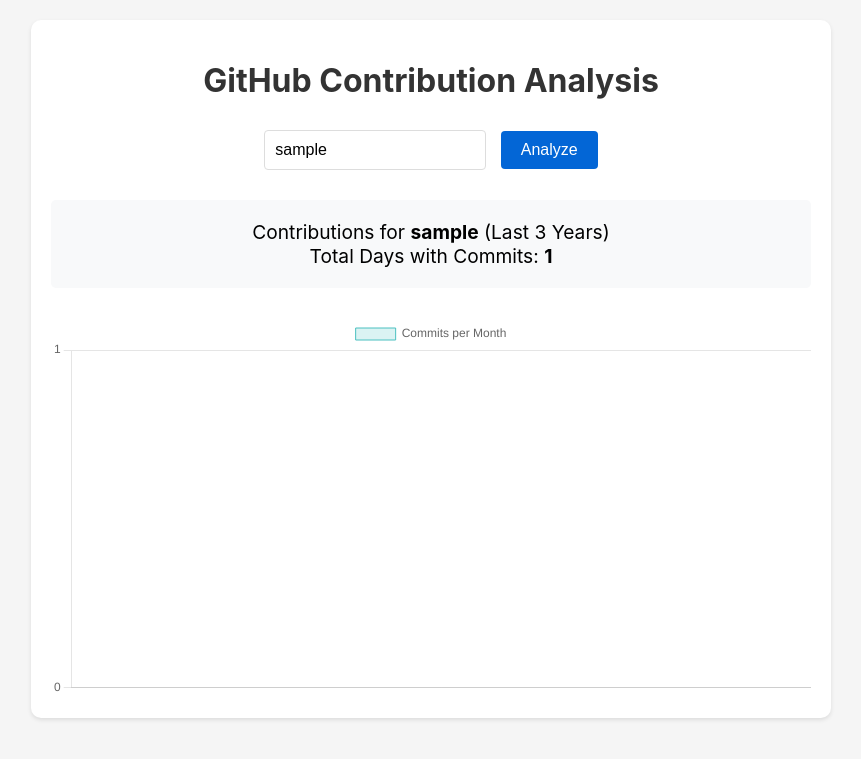
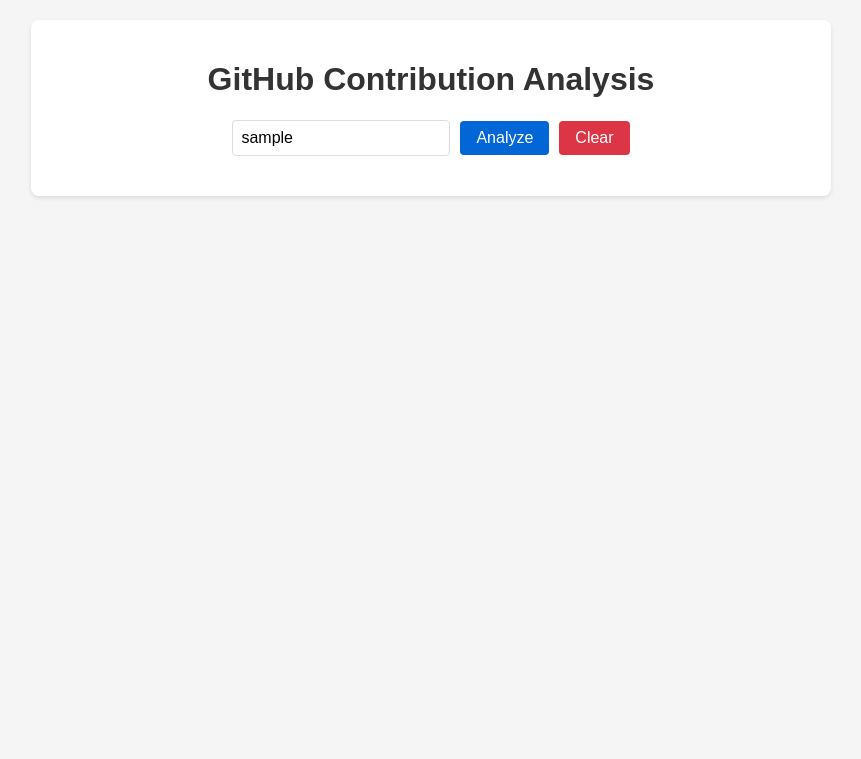
Before and after one commit to lebraat/github-contribution-analysis, a Flask app: template templates/index.html in a window 1280 px wide. Shown: the top 759 px of the page, without its empty margins (209-1070 px from the left). Run offline with Flask 3, Linux system fonts and the light colour scheme; the template is opened without the code that fills it: most values are stand-ins (such as "Sample title", 1, 10 or a date in 2020).

Commit message:
Add clear button and prevent form resubmission

```diff
--- a/templates/index.html
+++ b/templates/index.html
@@ -4,10 +4,11 @@
     <meta charset="UTF-8">
     <meta name="viewport" content="width=device-width, initial-scale=1.0">
     <title>GitHub Contribution Analysis</title>
+    <link rel="icon" type="image/x-icon" href="/favicon.ico">
     <script src="https://cdn.jsdelivr.net/npm/chart.js"></script>
     <style>
         body {
-            font-family: -apple-system, BlinkMacSystemFont, 'Segoe UI', Roboto, Oxygen, Ubuntu, Cantarell, 'Open Sans', 'Helvetica Neue', sans-serif;
+            font-family: Arial, sans-serif;
             max-width: 800px;
             margin: 0 auto;
             padding: 20px;
@@ -16,121 +17,111 @@
         .container {
             background-color: white;
             padding: 20px;
-            border-radius: 10px;
+            border-radius: 8px;
             box-shadow: 0 2px 4px rgba(0,0,0,0.1);
         }
         h1 {
             color: #333;
             text-align: center;
-            margin-bottom: 30px;
         }
-        .stats {
-            text-align: center;
-            font-size: 1.2em;
-            margin-bottom: 30px;
-            padding: 20px;
-            background-color: #f8f9fa;
-            border-radius: 5px;
-        }
-        .chart-container {
-            margin-top: 30px;
-            {% if not username %}
-            display: none;
-            {% endif %}
-        }
-        .form-container {
-            text-align: center;
-            margin-bottom: 30px;
-        }
-        .input-group {
+        .form-group {
             margin-bottom: 20px;
+            display: flex;
+            gap: 10px;
+            justify-content: center;
+            align-items: center;
         }
         input[type="text"] {
-            padding: 10px;
+            padding: 8px;
             font-size: 16px;
             border: 1px solid #ddd;
             border-radius: 4px;
             width: 200px;
-            margin-right: 10px;
         }
         button {
-            padding: 10px 20px;
+            padding: 8px 16px;
             font-size: 16px;
             background-color: #0366d6;
             color: white;
             border: none;
             border-radius: 4px;
             cursor: pointer;
-            transition: background-color 0.2s;
         }
         button:hover {
             background-color: #0255b3;
         }
+        button.clear {
+            background-color: #dc3545;
+        }
+        button.clear:hover {
+            background-color: #c82333;
+        }
         .error {
             color: #dc3545;
+            text-align: center;
             margin-top: 10px;
+        }
+        .result {
+            margin-top: 20px;
+            text-align: center;
+        }
+        .chart-container {
+            margin-top: 20px;
+            height: 400px;
         }
     </style>
 </head>
 <body>
     <div class="container">
         <h1>GitHub Contribution Analysis</h1>
+        <form method="post">
+            <div class="form-group">
+                <input type="text" id="username" name="username" placeholder="Enter GitHub username" value="{{ username if username else '' }}">
+                <button type="submit">Analyze</button>
+                <button type="submit" name="clear" class="clear">Clear</button>
+            </div>
+        </form>
 
-        <div class="form-container">
-            <form method="POST" action="/">
-                <div class="input-group">
-                    <input type="text" name="username" placeholder="Enter GitHub username" value="{{ username if username }}" required>
-                    <button type="submit">Analyze</button>
-                </div>
         {% if error %}
         <div class="error">{{ error }}</div>
         {% endif %}
-            </form>
+
+        {% if submitted and not error %}
+        <div class="result">
+            <h2>Results for {{ username }}</h2>
+            <p>Total days with contributions in the last 3 years: {{ total_days }}</p>
+            {% if monthly_data %}
+            <div class="chart-container">
+                <canvas id="contributionChart"></canvas>
             </div>
-
-        {% if username and not error %}
-        <div class="stats">
-            Contributions for <strong>{{ username }}</strong> (Last 3 Years)<br>
-            Total Days with Commits: <strong>{{ total_days }}</strong>
-        </div>
-        <div class="chart-container">
-            <canvas id="monthlyChart"></canvas>
-        </div>
-        {% endif %}
-    </div>
-
-    {% if monthly_data %}
             <script>
-        const monthlyData = {{ monthly_data | tojson }};
-        const labels = Object.keys(monthlyData);
-        const data = Object.values(monthlyData);
-
-        const ctx = document.getElementById('monthlyChart').getContext('2d');
+                const ctx = document.getElementById('contributionChart').getContext('2d');
                 new Chart(ctx, {
                     type: 'bar',
                     data: {
-                labels: labels,
+                        labels: {{ monthly_data.keys() | list | tojson }},
                         datasets: [{
-                    label: 'Commits per Month',
-                    data: data,
-                    backgroundColor: 'rgba(75, 192, 192, 0.2)',
-                    borderColor: 'rgba(75, 192, 192, 1)',
+                            label: 'Contributions per Month',
+                            data: {{ monthly_data.values() | list | tojson }},
+                            backgroundColor: '#0366d6',
+                            borderColor: '#0366d6',
                             borderWidth: 1
                         }]
                     },
                     options: {
                         responsive: true,
+                        maintainAspectRatio: false,
                         scales: {
                             y: {
-                        beginAtZero: true,
-                        ticks: {
-                            stepSize: 1
-                        }
+                                beginAtZero: true
                             }
                         }
                     }
                 });
             </script>
             {% endif %}
+        </div>
+        {% endif %}
+    </div>
 </body>
 </html>
```
Also changed, not shown: api/index.py (+17 -2 lines). Lines whose indentation alone changed are shown as unchanged.
